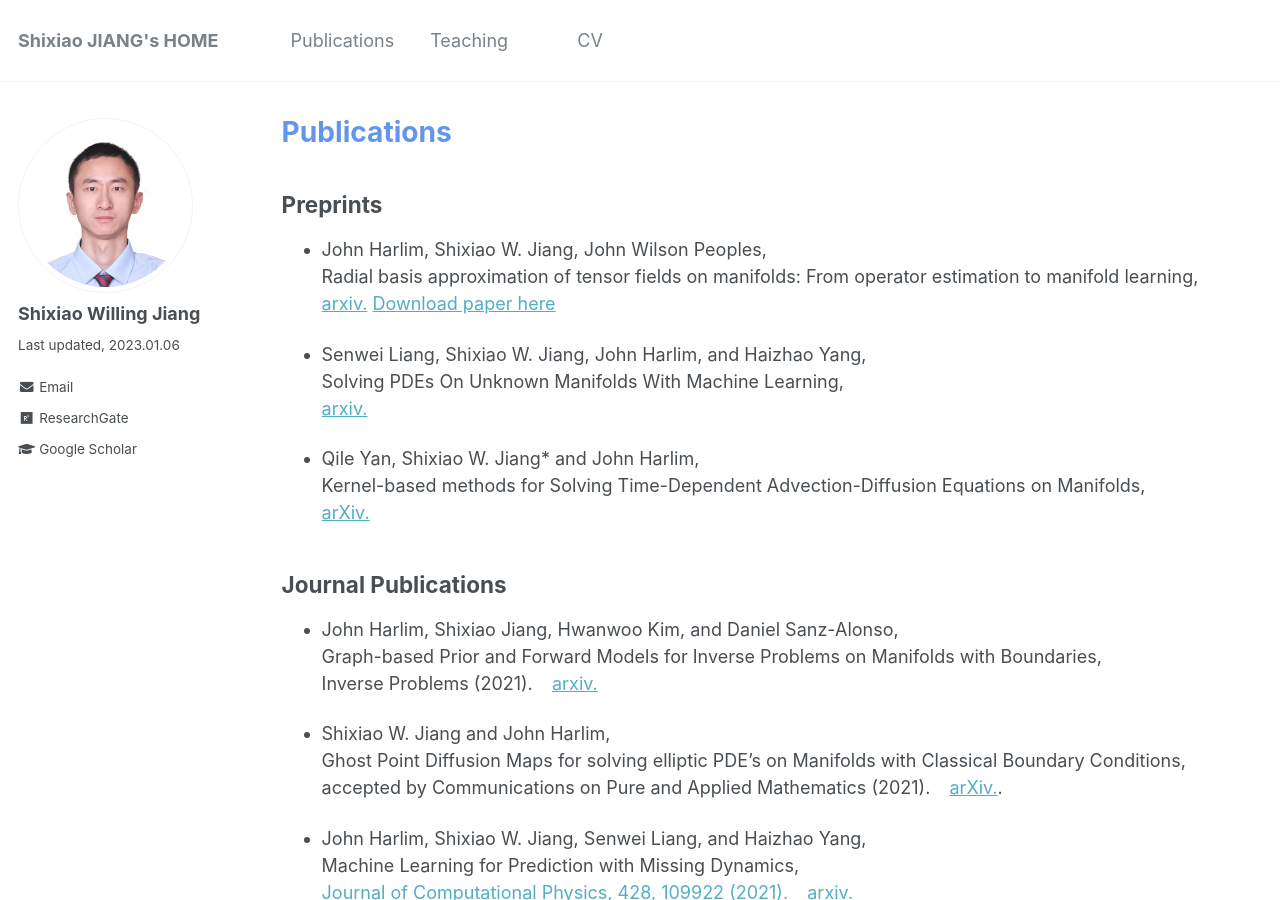
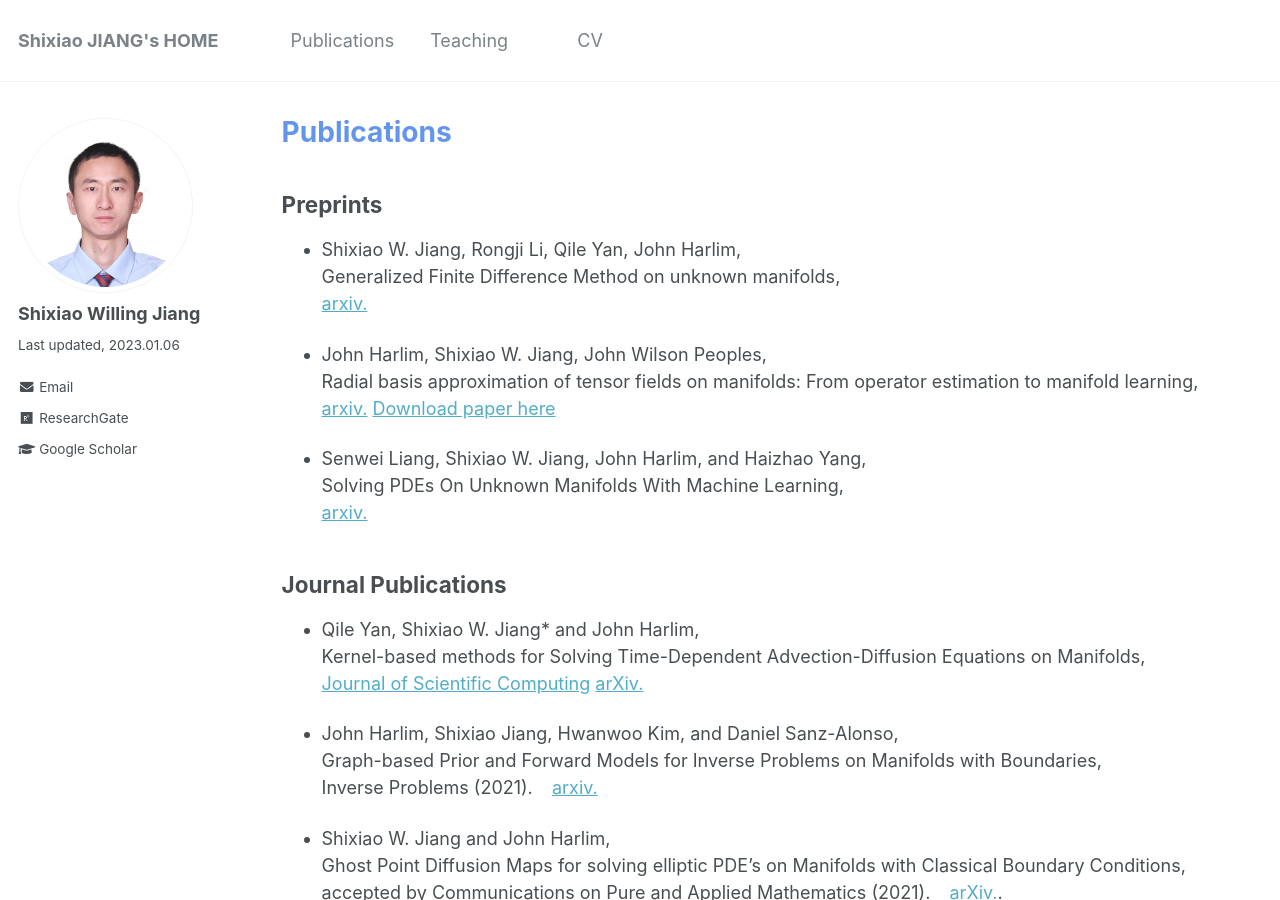
Before and after one commit to willingjiang/willingjiang.github.io, a Jekyll site: the page built from _pages/publication.md, in a window 1280 px wide and 900 px high. Built offline with Jekyll 4.4.1, drawn with Linux system fonts in a browser that asks for light colours.

Commit message:
Update publication.md

```diff
--- a/_pages/publication.md
+++ b/_pages/publication.md
@@ -9,6 +9,10 @@ author_profile: true
 
 ## Preprints
 
+* Shixiao W. Jiang, Rongji Li, Qile Yan, John Harlim, <br>
+Generalized Finite Difference Method on unknown manifolds, <br>
+[arxiv.](https://arxiv.org/abs/2307.07617)
+
 * John Harlim, Shixiao W. Jiang, John Wilson Peoples, <br>
 Radial basis approximation of tensor fields on manifolds: From operator estimation to manifold learning, <br>
 [arxiv.](https://arxiv.org/abs/2208.08369v1)
@@ -18,11 +22,12 @@ Radial basis approximation of tensor fields on manifolds: From operator estimati
 Solving PDEs On Unknown Manifolds With Machine Learning, <br>
 [arxiv.](https://arxiv.org/abs/2106.06682)
 
+## Journal Publications
+
 * Qile Yan, Shixiao W. Jiang* and John Harlim, <br>
 Kernel-based methods for Solving Time-Dependent Advection-Diffusion Equations on Manifolds, <br>
+[Journal of Scientific Computing](https://link.springer.com/article/10.1007/s10915-022-02045-w)
 [arXiv.](https://arxiv.org/abs/2105.13835)
-
-## Journal Publications
 
 * John Harlim, Shixiao Jiang, Hwanwoo Kim, and Daniel Sanz-Alonso, <br>
 Graph-based Prior and Forward Models for Inverse Problems on Manifolds with Boundaries, <br>
```
